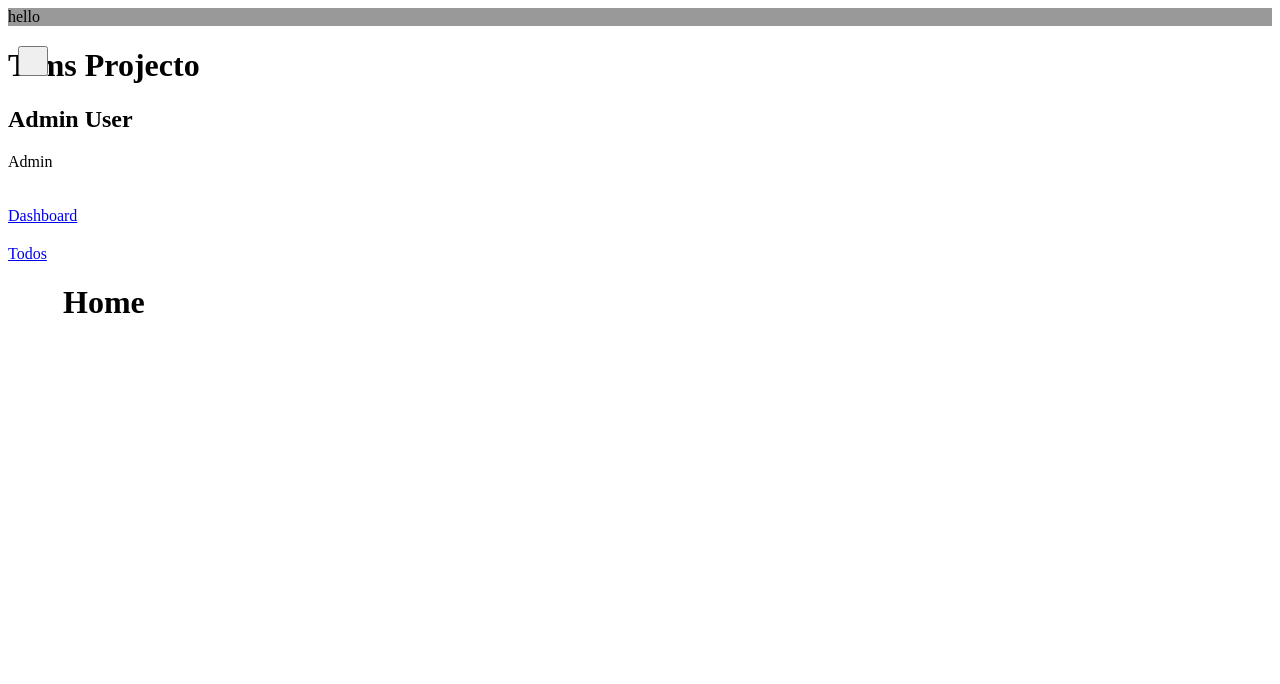
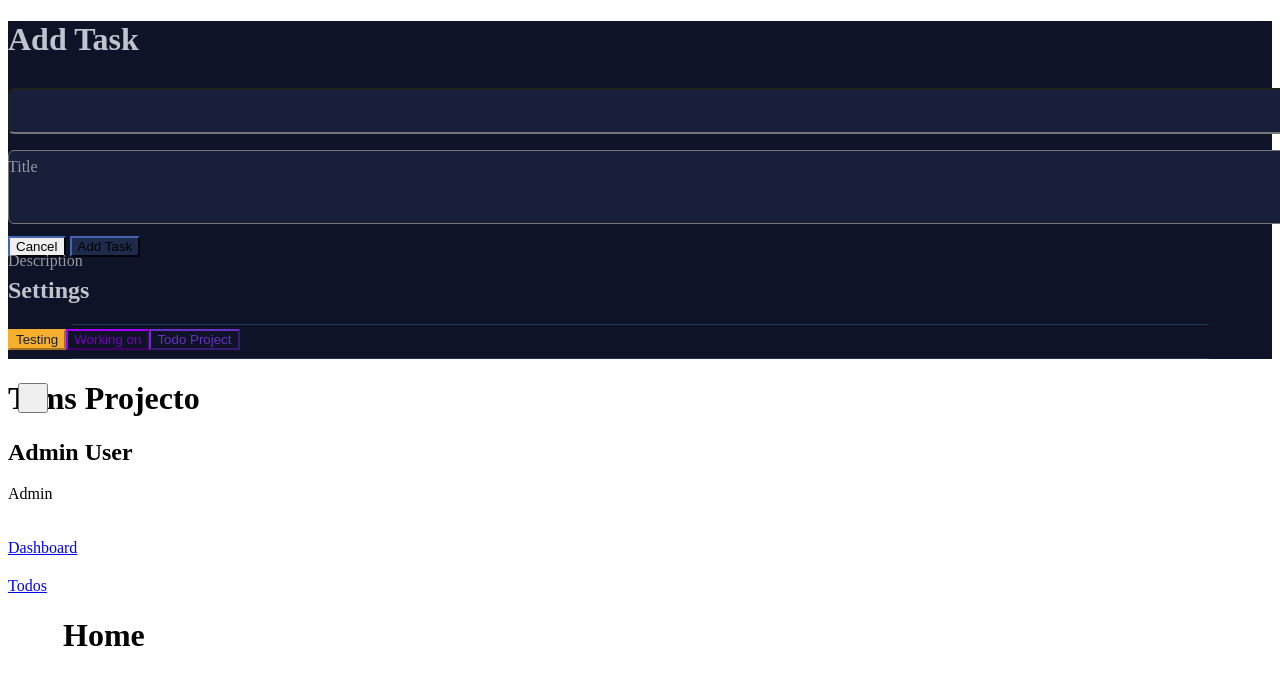
Before and after one commit to TimSalokat/Personal-Website, a SvelteKit app in the folder Website_v1/: page / in a window 1280 px wide. Shown: the top 684 px of the page. Built offline with nearby package versions, Linux system fonts and the light colour scheme; some icons are missing.

Commit message:
FInished the base of the overlay and addtodo

```diff
--- a/Website_v1/src/components/base/SideBar.svelte
+++ b/Website_v1/src/components/base/SideBar.svelte
@@ -78,7 +78,7 @@
 
 	.Burger {
 		position: fixed;
-		z-index: 100;
+		z-index: 49;
 		margin: 20px 10px;
 		height: 30px;
 		width: 30px;
--- /dev/null
+++ b/Website_v1/src/components/base/inputs/chip.svelte
@@ -0,0 +1,25 @@
+
+<script>
+    import { colors } from "../../../stores/Global";
+
+    export let text;
+    export let active;
+    export let func;
+    export let color = "#d9d9d9";
+</script>
+
+<button
+class="border rounded-xl py-1 px-3 text-xs w-max cursor-pointer {active ? "active" : "inactive"}"
+style="border-color: {color}; color: {!active ? color : $colors.darkColors[11]}; background-color: {active ? color : "transparent"}"
+on:click={func}>
+    {text}
+</button>
+
+<style>
+    .active {
+        background-color: red;
+    }
+    .inactive {
+        background-color: var(--color);
+    }
+</style>
--- /dev/null
+++ b/Website_v1/src/components/base/inputs/chipContainer.svelte
@@ -0,0 +1,31 @@
+
+<script>
+    import Chip from "./chip.svelte";
+
+    export let items;
+    export let selected = items[0];
+    export let customColors = undefined;
+
+    const select = (text) => selected = text;
+</script>
+
+<div class="flex gap-1 justify-center p-3 flex-wrap">
+    {#if customColors === undefined}
+        {#each items as item}
+            <Chip
+                text={item}
+                func={() => select(item)}
+                active={item === selected}
+            />
+        {/each}
+    {:else}
+        {#each items as item, index}
+            <Chip
+                text={item}
+                func={() => select(item)}
+                active={item === selected}
+                color={customColors[index]}
+            />
+        {/each}
+    {/if}
+</div>
--- /dev/null
+++ b/Website_v1/src/components/base/inputs/customInput.svelte
@@ -0,0 +1,52 @@
+<script>
+
+    import { colors } from "../../../stores/Global";
+
+    export let title;
+    export let customStyle = "";
+    export let customClasses = "";
+
+    export let value;
+
+</script>
+
+<form class="relative">
+    <input style="background-color: {$colors.darkColors[10]};" type="text" placeholder=" " bind:value>
+    <p class="top-1/4 ml-3 {customClasses}" style="color: {$colors.lightColors[6]} {customStyle}">{title}</p>
+</form>
+
+<style>
+
+    * {
+        transition: ease .2s;
+    }
+
+    input {
+        @apply w-full;
+        @apply my-2;
+        @apply h-10;
+        @apply rounded-md;
+        @apply pl-3;
+    }
+
+    input + p{
+        position: absolute;
+    }
+
+    input:focus {
+        outline: none;
+    }
+
+    input:focus + p {
+        @apply text-xs;
+        color: inherit;
+        top: calc(0% - 2px);
+    }
+
+    input:not(:placeholder-shown) + p {
+        @apply text-xs;
+        color: inherit;
+        top: calc(0% - 2px);
+    }
+
+</style>
--- /dev/null
+++ b/Website_v1/src/components/base/inputs/customTextarea.svelte
@@ -0,0 +1,60 @@
+<script>
+
+    import { colors } from "../../../stores/Global";
+
+    export let title;
+    export let customStyle = "";
+    export let customClasses = "";
+
+    export let value;
+
+</script>
+
+<div class="relative">
+    <textarea style="background-color: {$colors.darkColors[10]};" placeholder=" " bind:value></textarea>
+    <p class="top-1/4 ml-3 {customClasses}" style="color: {$colors.lightColors[6]} {customStyle}">{title}</p>
+</div>
+
+<style>
+
+    * {
+        transition: ease .2s;
+    }
+
+    textarea {
+        @apply w-full;
+        @apply my-2;
+        @apply h-12;
+        @apply rounded-md;
+        @apply p-3;
+        @apply pl-3;
+        resize: none;
+    }
+
+    textarea + p{
+        position: absolute;
+    }
+
+    textarea:focus {
+        outline: none;
+        @apply h-32;
+    }
+
+    textarea:not(:placeholder-shown) {
+        outline: none;
+        @apply h-32;
+    }
+
+    textarea:focus + p {
+        @apply text-xs;
+        color: inherit;
+        top: calc(0% - 2px);
+    }
+
+    textarea:not(:placeholder-shown) + p {
+        @apply text-xs;
+        color: inherit;
+        top: calc(0% - 2px);
+    }
+
+</style>
--- a/Website_v1/src/components/base/overlay.svelte
+++ b/Website_v1/src/components/base/overlay.svelte
@@ -4,31 +4,35 @@
 
     import { states } from "../../stores/Global";
 
-    const global = $states;
-    const active = $states.overlayActive;
-
 </script>
 
-{#if active}
+{#if $states.overlayActive}
+
 <div
+bind:this={$states.overlayActive}
 id="Overlay"
-class="absolute h-full w-full z-50"
-on:click={() => $states.setOverlay(false)}
-on:keydown={() => {}}
+class="absolute h-full w-full z-50 flex items-center justify-center"
 >
+    <div
+    class="h-screen w-full absolute top-0"
+    on:click={() => $states.overlayActive = false}
+    on:keydown={() => {}}
+    />
 
-    {#if global.activeForm === "AddTodo"}
+    {#if $states.activeForm === "AddTodo"}
         <AddTodoForm/>
     {:else}
         <p>Hello</p>
     {/if}
 
+
 </div>
+
 {/if}
 
 <style>
     #Overlay {
-        background-color: rgba(0,0,0,.4);
+        background-color: rgba(0,0,0,.5);
     }
 
 </style>
--- a/Website_v1/src/components/forms/addTodoForm.svelte
+++ b/Website_v1/src/components/forms/addTodoForm.svelte
@@ -1,5 +1,76 @@
+
+<script>
+    import { projects } from "../../stores/Store_Todo.js";
+    import { colors, states } from "../../stores/Global";
+
+    import CustomInput from "../base/inputs/customInput.svelte";
+    import CustomTextarea from "../base/inputs/customTextarea.svelte";
+    import ChipContainer from "../base/inputs/chipContainer.svelte";
+
+    let selectedProject;
+    const p_titles = [];
+    $projects.forEach((project) => {p_titles.push(project.title)})
+
+    let title;
+    let description;
+
+</script>
+
+<div
+style="background-color: {$colors.darkColors[5]}; color: {$colors.lightColors[10]}"
+class="w-3/5 h-4/5 mx-auto rounded-xl p-5 relative flex"
+>
+
+    <!-- Main  -->
+    <div class="w-2/3 pr-5 relative">
+        <h1 class="text-2xl mb-3">Add Task</h1>
+
+        <!-- Inputs -->
+        <CustomInput title="Title" bind:value={title}/>
+        <CustomTextarea title="Description" customClasses="h-20" bind:value={description}/>
 
 
-<div class="bg-red-700 h-20 w-30">
-    hello
+        <!-- Submit and Cancel buttons -->
+        <div class="absolute bottom-5 right-5 flex gap-3">
+            <button
+                class="border px-6 py-3 rounded text-sm"
+                style="border-color: {$colors.darkColors[19]}"
+                on:click={() => $states.overlayActive = false}
+            >Cancel</button>
+
+            <button
+                class="px-6 py-3 rounded text-sm border"
+                style="background-color: {$colors.darkColors[15]};  border-color: {$colors.darkColors[19]}"
+                on:click={() => console.log(title, description, selectedProject)}
+            >Add Task</button>
+        </div>
+    </div>
+
+    <!-- Side -->
+    <div class="flex-1 p-5 border-l relative" style="border-color: {$colors.darkColors[18]};">
+        <h2 class="text-xl text-center">Settings</h2>
+
+        <span class="seperator" style="background-color: {$colors.darkColors[18]};"/>
+
+        <ChipContainer
+            items={p_titles}
+            bind:selected={selectedProject}
+            customColors={$colors.projectColors}
+        />
+
+        <span class="seperator" style="background-color: {$colors.darkColors[18]};"/>
+
+    </div>
+
 </div>
+
+<style>
+	.seperator {
+        @apply mt-2;
+        @apply mb-1;
+        @apply mx-auto;
+        display: block;
+		width: 90%;
+		height: 1px;
+	}
+</style>
--- a/Website_v1/src/routes/+layout.svelte
+++ b/Website_v1/src/routes/+layout.svelte
@@ -34,4 +34,5 @@
 		margin-left: 55px;
 		border-radius: 5px 0 0 5px;
 	}
+
 </style>
--- a/Website_v1/src/stores/Global.js
+++ b/Website_v1/src/stores/Global.js
@@ -83,7 +83,6 @@ const _states = {
 	activeForm: "AddTodo",
 
 	overlayActive: true,
-	setOverlay : (newState) => {_states.overlayActive = newState;},
 };
 
 colors.set(_colors);
```
Also changed, not shown: Website_v1/src/components/todo/addTodoBtn.svelte (+13 -3 lines), Website_v1/src/routes/todo/[project_id]/+page.svelte (+0 -8 lines).
